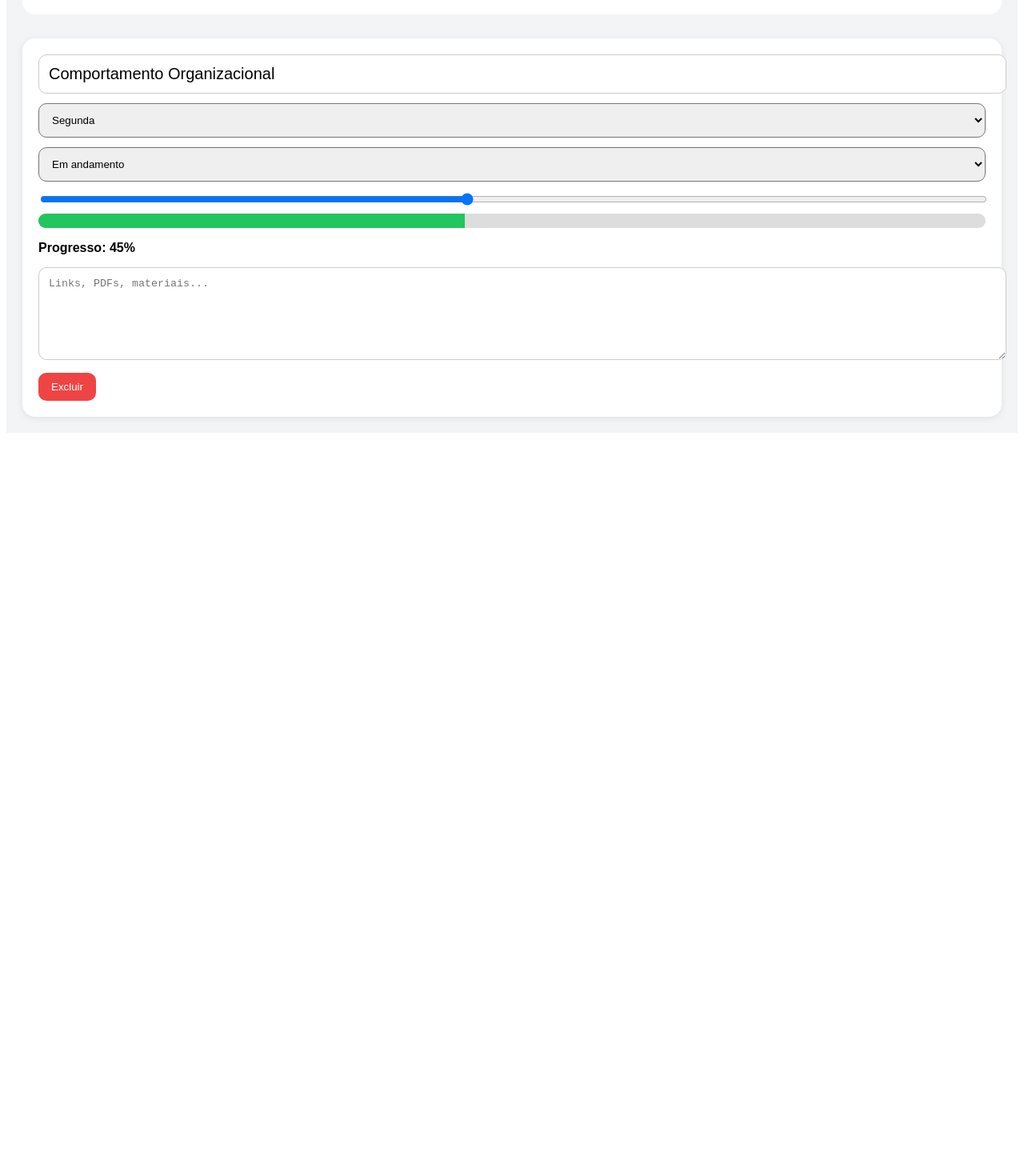
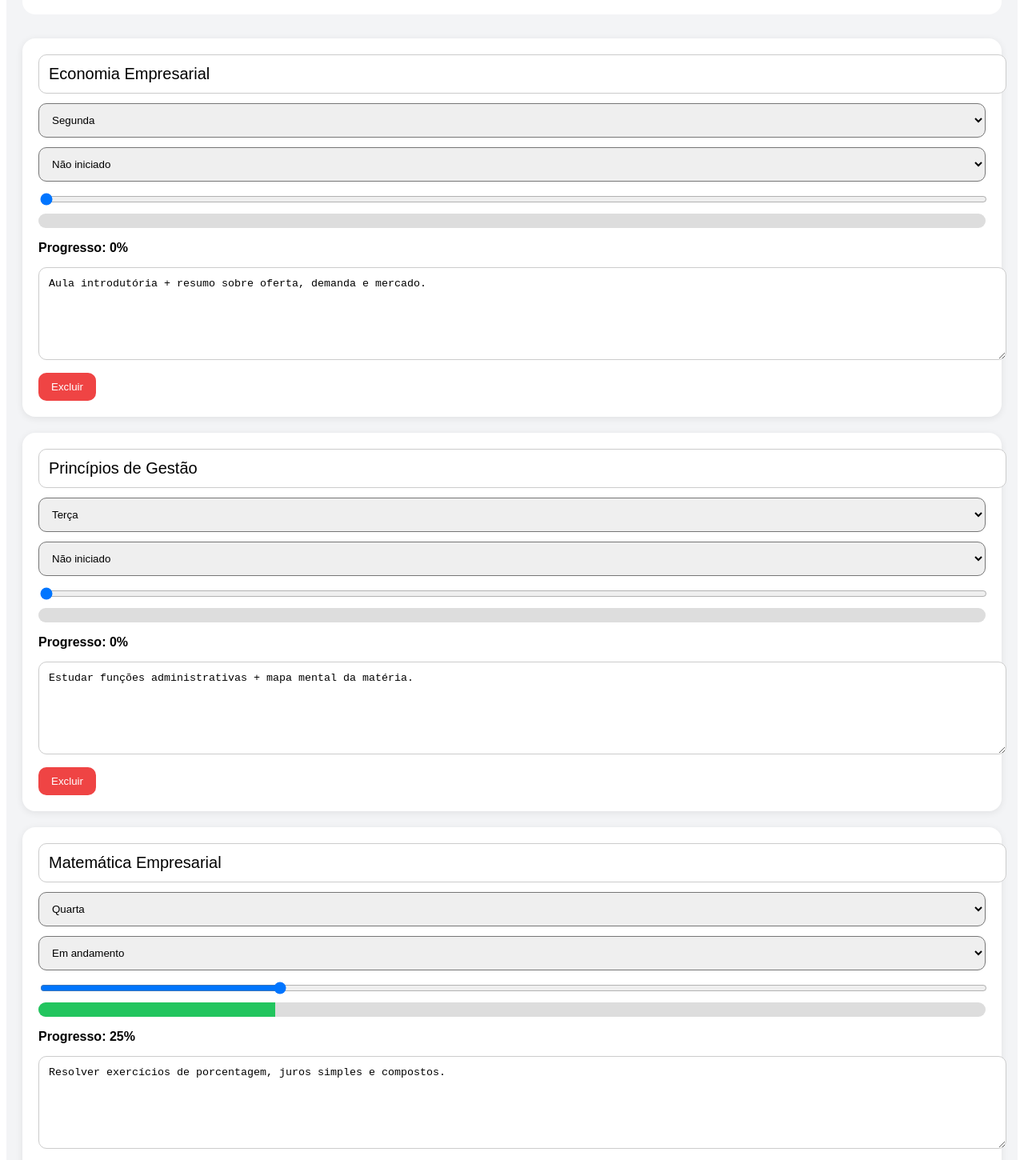
Before and after one commit to ssouzarafaelaa-afk/planner-estudos, a Next.js app: page / in a window 1280 px wide. Shown: the part 546-1996 px from the top of the page at 80% size. Before the commit the page ends 1095 px from the top, so only its background shows below. Built offline with nearby package versions, Linux system fonts and the light colour scheme.

Commit message:
Update page.js

```diff
--- a/app/page.js
+++ b/app/page.js
@@ -1,6 +1,71 @@
 "use client";
 
 import { useState, useEffect } from "react";
+
+const materiasIniciais = [
+  {
+    materia: "Economia Empresarial",
+    dia: "Segunda",
+    status: "Não iniciado",
+    material:
+      "Aula introdutória + resumo sobre oferta, demanda e mercado.",
+    progresso: 0,
+  },
+
+  {
+    materia: "Princípios de Gestão",
+    dia: "Terça",
+    status: "Não iniciado",
+    material:
+      "Estudar funções administrativas + mapa mental da matéria.",
+    progresso: 0,
+  },
+
+  {
+    materia: "Matemática Empresarial",
+    dia: "Quarta",
+    status: "Em andamento",
+    material:
+      "Resolver exercícios de porcentagem, juros simples e compostos.",
+    progresso: 25,
+  },
+
+  {
+    materia: "Comportamento Organizacional",
+    dia: "Quinta",
+    status: "Em andamento",
+    material:
+      "Leitura sobre motivação no trabalho + atividade prática.",
+    progresso: 45,
+  },
+
+  {
+    materia: "Labvida em Gestão de Recursos Humanos 1",
+    dia: "Sexta",
+    status: "Não iniciado",
+    material:
+      "Analisar estudos de caso sobre recrutamento e seleção.",
+    progresso: 0,
+  },
+
+  {
+    materia: "Responsabilidade Social e Sustentabilidade",
+    dia: "Segunda",
+    status: "Revisar",
+    material:
+      "Revisar conceitos ESG e responsabilidade corporativa.",
+    progresso: 70,
+  },
+
+  {
+    materia: "Analista Pleno DP e eSocial",
+    dia: "Terça",
+    status: "Em andamento",
+    material:
+      "Treinar admissões, férias, rescisão e fechamento do eSocial.",
+    progresso: 40,
+  },
+];
 
 export default function Home() {
   const [estudos, setEstudos] = useState([]);
@@ -12,15 +77,7 @@ export default function Home() {
     if (dados) {
       setEstudos(JSON.parse(dados));
     } else {
-      setEstudos([
-        {
-          materia: "Comportamento Organizacional",
-          dia: "Segunda",
-          status: "Em andamento",
-          material: "",
-          progresso: 45,
-        },
-      ]);
+      setEstudos(materiasIniciais);
     }
   }, []);
 
```
